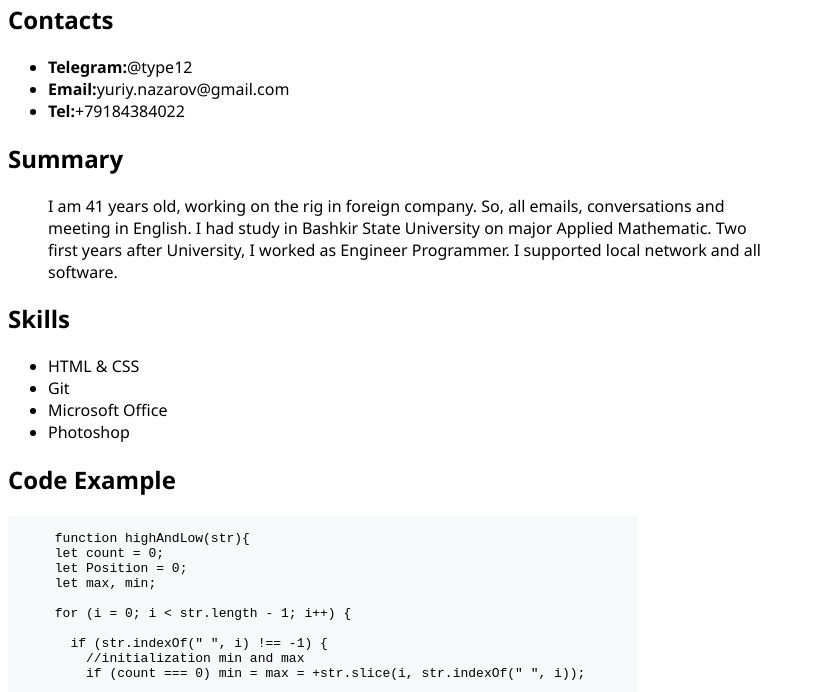
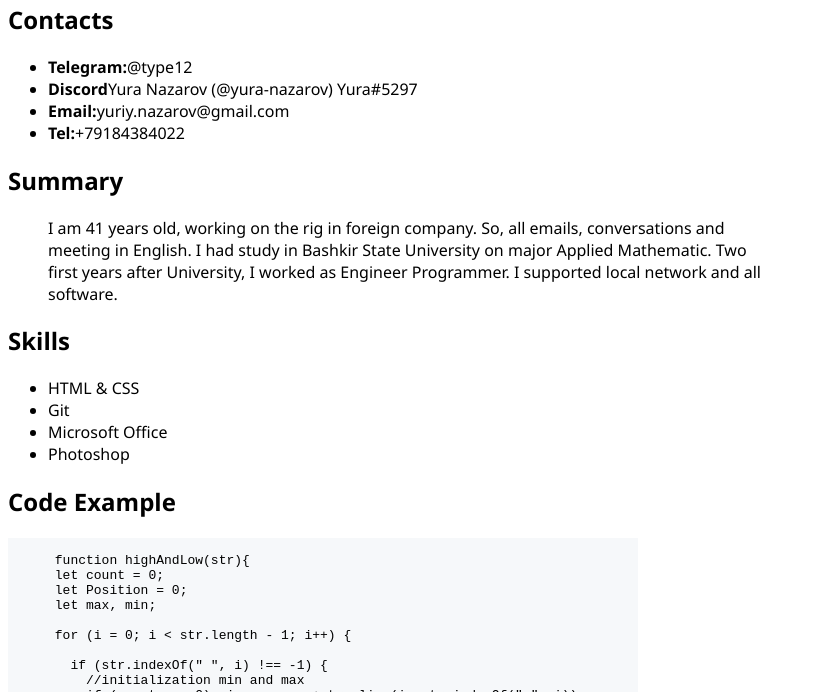
Before and after one commit to yura-nazarov/rsschool-cv, a plain HTML site: page index.html in a window 1280 px wide. Shown: the part 408-1100 px from the top of the page, without its empty margins (0-815 px from the left). Drawn offline with Linux system fonts and the light colour scheme.

Commit message:
feat: new contact was added

```diff
--- a/index.html
+++ b/index.html
@@ -18,6 +18,7 @@
    <h2>Contacts</h2>
    <ul>
       <li><b>Telegram:</b>@type12</li>
+      <li><b>Discord</b>Yura Nazarov (@yura-nazarov) Yura#5297</li>
       <li><b>Email:</b>yuriy.nazarov@gmail.com</li>
       <li><b>Tel:</b>+79184384022</li>
    </ul>
```
